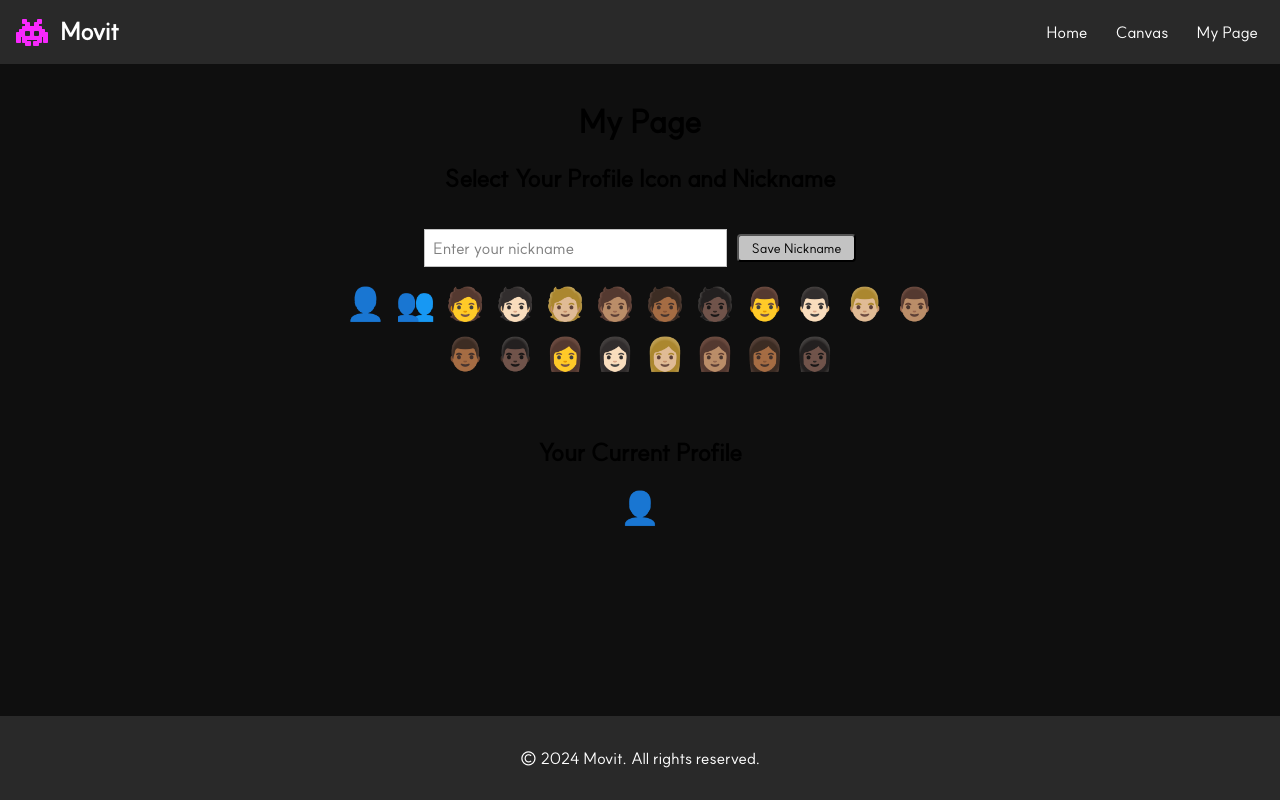
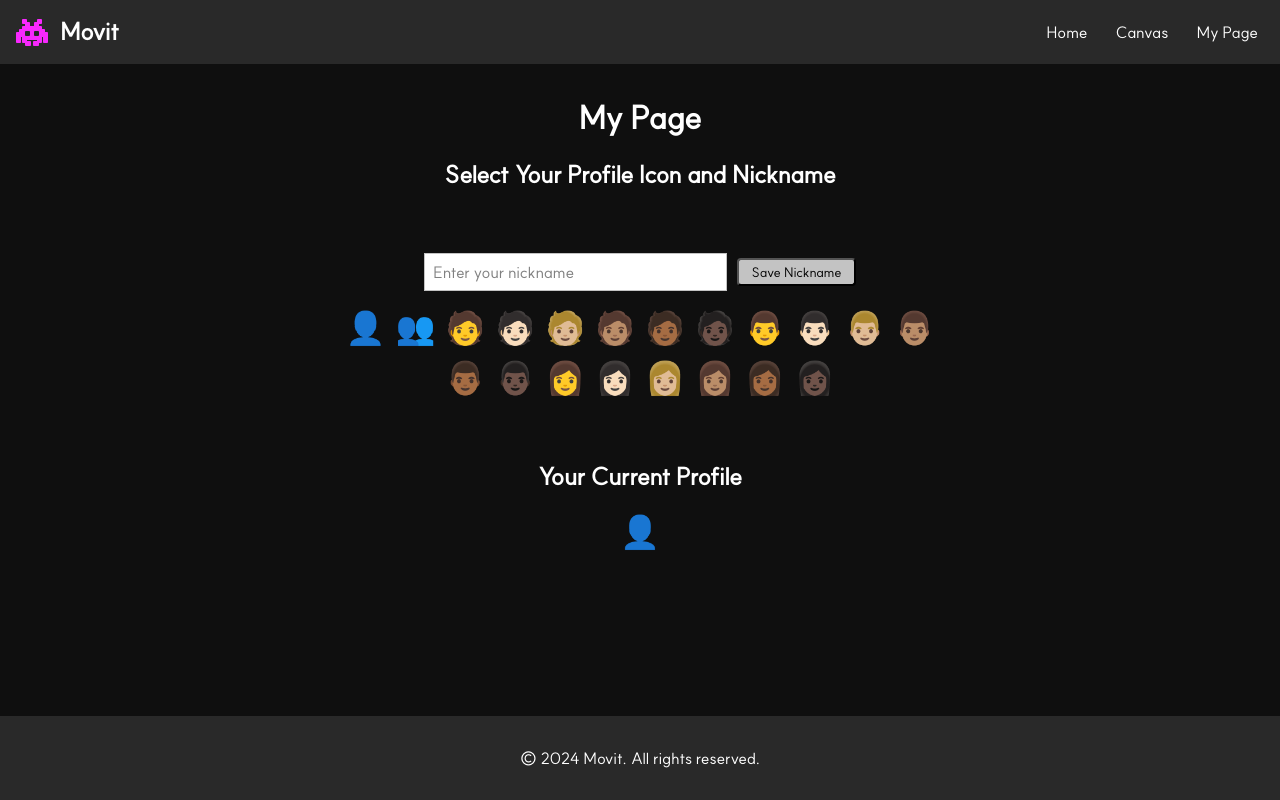
Before and after one commit to yeoniii20/movit, a Vue app: page /myPage in a window 1280 px wide. Built offline with nearby package versions, Linux system fonts and the light colour scheme.

Commit message:
styles: change font color

```diff
--- a/src/views/MyPage.vue
+++ b/src/views/MyPage.vue
@@ -2,11 +2,11 @@
   <div class="my-page">
     <h1>My Page</h1>
     <div class="profile-section">
-      <h2>Select Your Profile Icon and Nickname</h2>
+      <h2 class="des">Select Your Profile Icon and Nickname</h2>
       <ProfileCom @updateProfile="updateProfile" />
     </div>
     <div class="current-profile">
-      <h2>Your Current Profile</h2>
+      <h2 class="current">Your Current Profile</h2>
       <span class="selected-icon">{{ selectedIcon }}</span>
       <div class="nickname">{{ nickname }}</div>
     </div>
@@ -50,9 +50,25 @@ export default {
 </script>
 
 <style scoped>
+h1 {
+  color: white;
+}
+
+h2 {
+  color: white;
+}
+
 .my-page {
-  padding: 20px;
+  padding: 16px;
   text-align: center;
+}
+
+.des {
+  margin-bottom: 2em;
+}
+
+.current {
+  margin-top: 2em;
 }
 
 .profile-section,
@@ -67,5 +83,6 @@ export default {
 .nickname {
   font-size: 1.5em;
   margin-top: 10px;
+  color: white;
 }
 </style>
```
